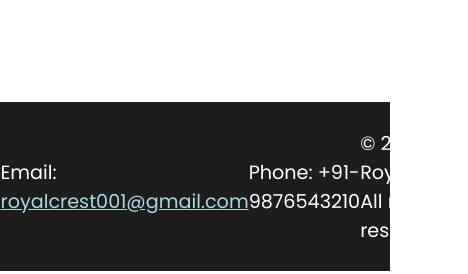
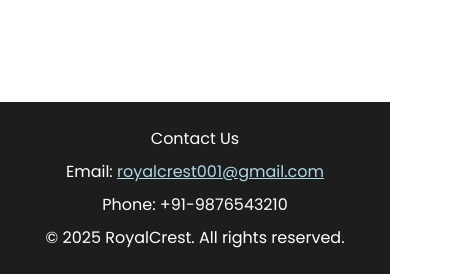
Before and after one commit to Royal-Crest/Webproject, a plain HTML site: page index.html in a window 390 px wide. Shown: the part 4120-4394 px from the top of the page, 468 px wide, since content can reach past the window. Drawn offline with Linux system fonts and the light colour scheme; a web font is replaced by a local one.

Commit message:
style.css

```diff
--- a/style.css
+++ b/style.css
@@ -416,4 +416,16 @@ footer{
     .grid-card:nth-child(1), .grid-card:nth-child(3){
         grid-row: 1/2;
     }
+/* Footer */
+footer {
+    height: auto; /* Adjust height dynamically */
+    padding: 1.5rem 1rem;
+    text-align: center;
+    flex-direction: column;
+    gap: 0.5rem; /* Space between elements */
 }
+
+.foot {
+    font-size: 1rem; /* Reduce font size for smaller screens */
+}
+}
```
